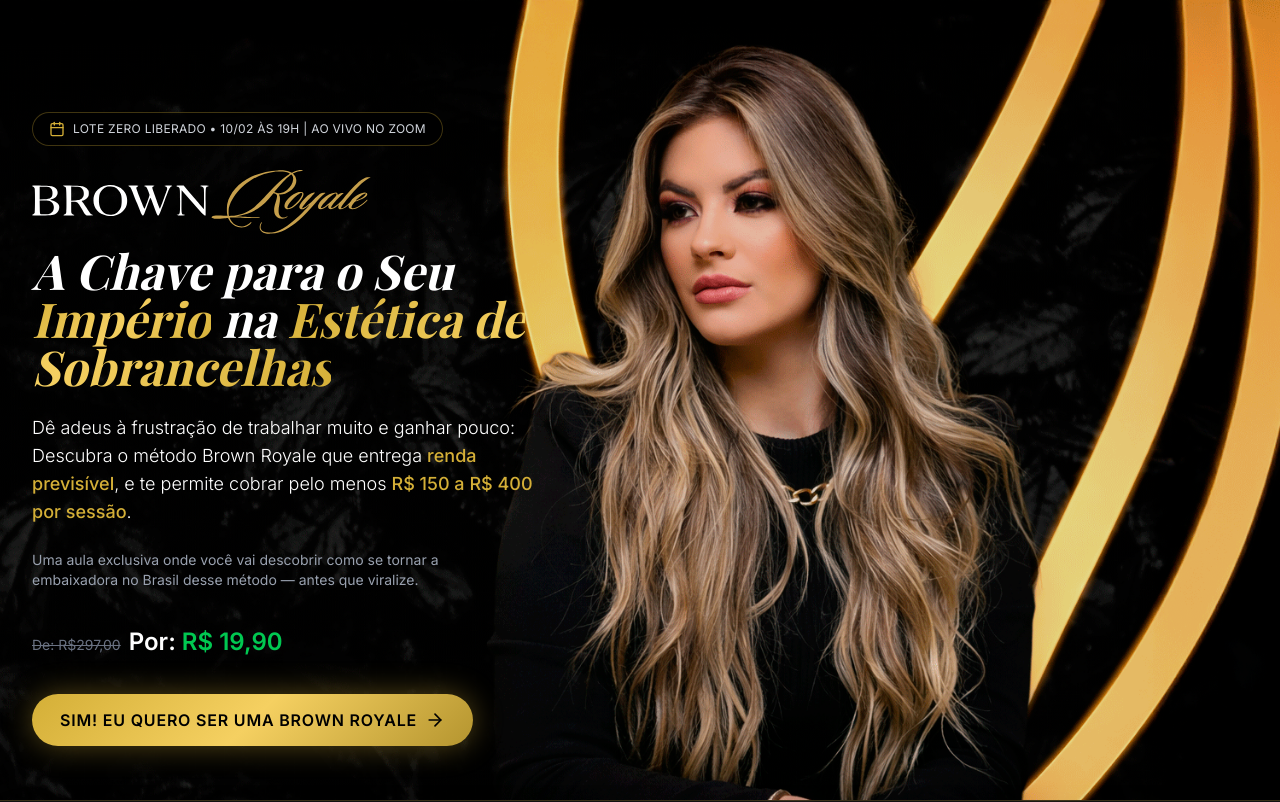
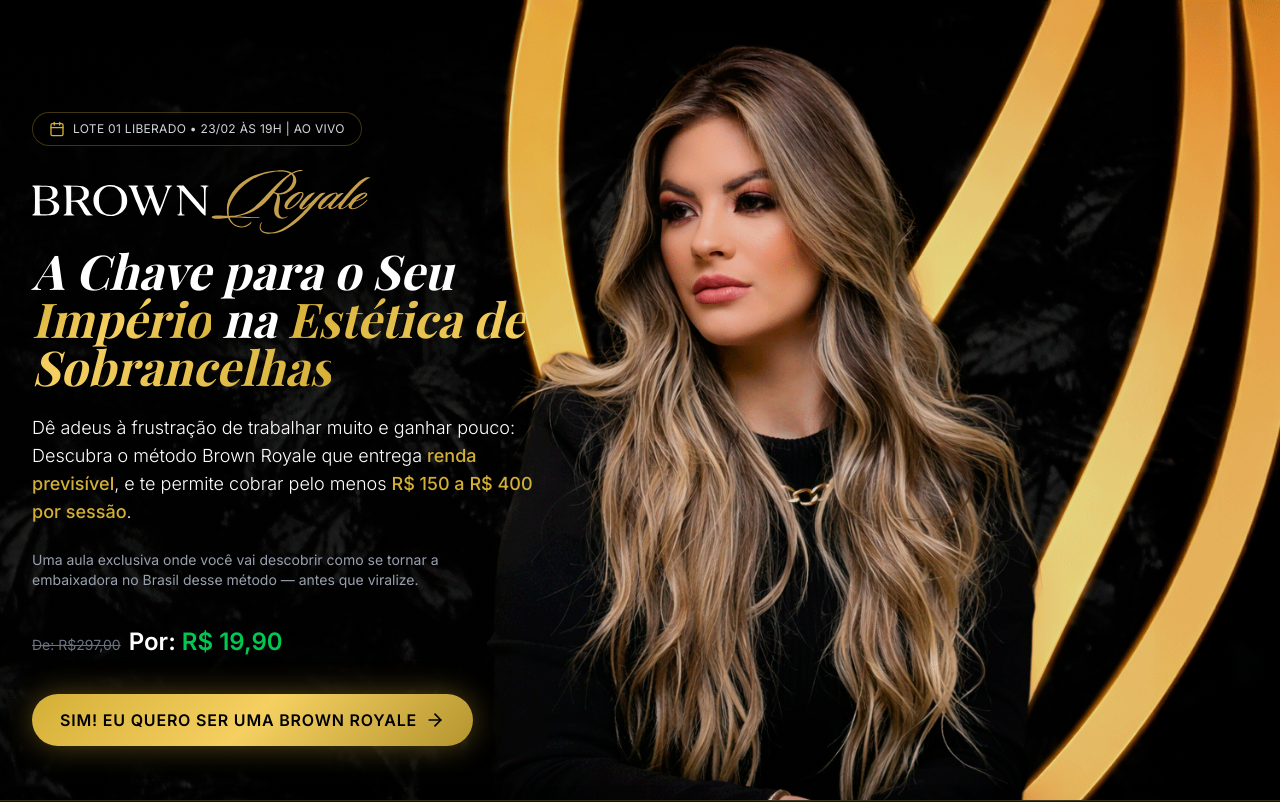
Before and after one commit to felipeoliveiraa1/lp-kelly-mendes, a Next.js app: page / in a window 1280 px wide. Shown: the top 802 px of the page. Built offline with nearby package versions, Linux system fonts and the light colour scheme.

Commit message:
melhorias

```diff
--- a/src/components/landing-page-content.tsx
+++ b/src/components/landing-page-content.tsx
@@ -55,7 +55,7 @@
               <div className="inline-flex items-center gap-1.5 sm:gap-2 px-3 sm:px-4 py-1.5 sm:py-2 rounded-full border border-primary/30 bg-black/40 backdrop-blur-sm">
                 <Calendar className="text-primary size-3 sm:size-4 shrink-0" />
                 <span className="text-gray-300 text-[10px] sm:text-xs tracking-wide uppercase">
-                  LOTE ZERO LIBERADO • 10/02 às 19h | Ao vivo no Zoom
+                  LOTE 01 LIBERADO • 23/02 às 19h | AO VIVO
                 </span>
               </div>
               <h1 className="font-display font-bold leading-tight text-white">
@@ -242,7 +242,6 @@
       </section>
       <section
         className="relative py-24 bg-surface-dark overflow-hidden"
-        id="pricing"
       >
         <div
           className="absolute inset-0 opacity-5"
@@ -287,7 +286,7 @@
                 </li>
               </ul>
             </div>
-            <div className="relative bg-black/60 backdrop-blur-sm border border-white/10 rounded-2xl p-8 shadow-2xl">
+            <div id="pricing" className="relative bg-black/60 backdrop-blur-sm border border-white/10 rounded-2xl p-8 shadow-2xl scroll-mt-24">
               <div className="flex justify-center md:hidden mb-4">
                 <span
                   className="inline-block bg-gold-gradient text-black text-xs font-bold py-2 px-5 rounded-full uppercase tracking-wider animate-blink"
--- a/src/components/sticky-cta.tsx
+++ b/src/components/sticky-cta.tsx
@@ -28,7 +28,7 @@
       <div className="max-w-7xl mx-auto flex flex-col sm:flex-row items-center justify-between gap-4">
         <div className="flex items-center gap-4 hidden sm:flex">
           <span className="text-white font-medium">
-            LOTE ZERO <span className="text-primary font-bold">LIBERADO</span>
+            LOTE 01 <span className="text-primary font-bold">LIBERADO</span>
           </span>
           <div className="w-32 h-2 bg-gray-700 rounded-full overflow-hidden">
             <div className="h-full bg-red-600 w-[85%] animate-pulse" />
```
